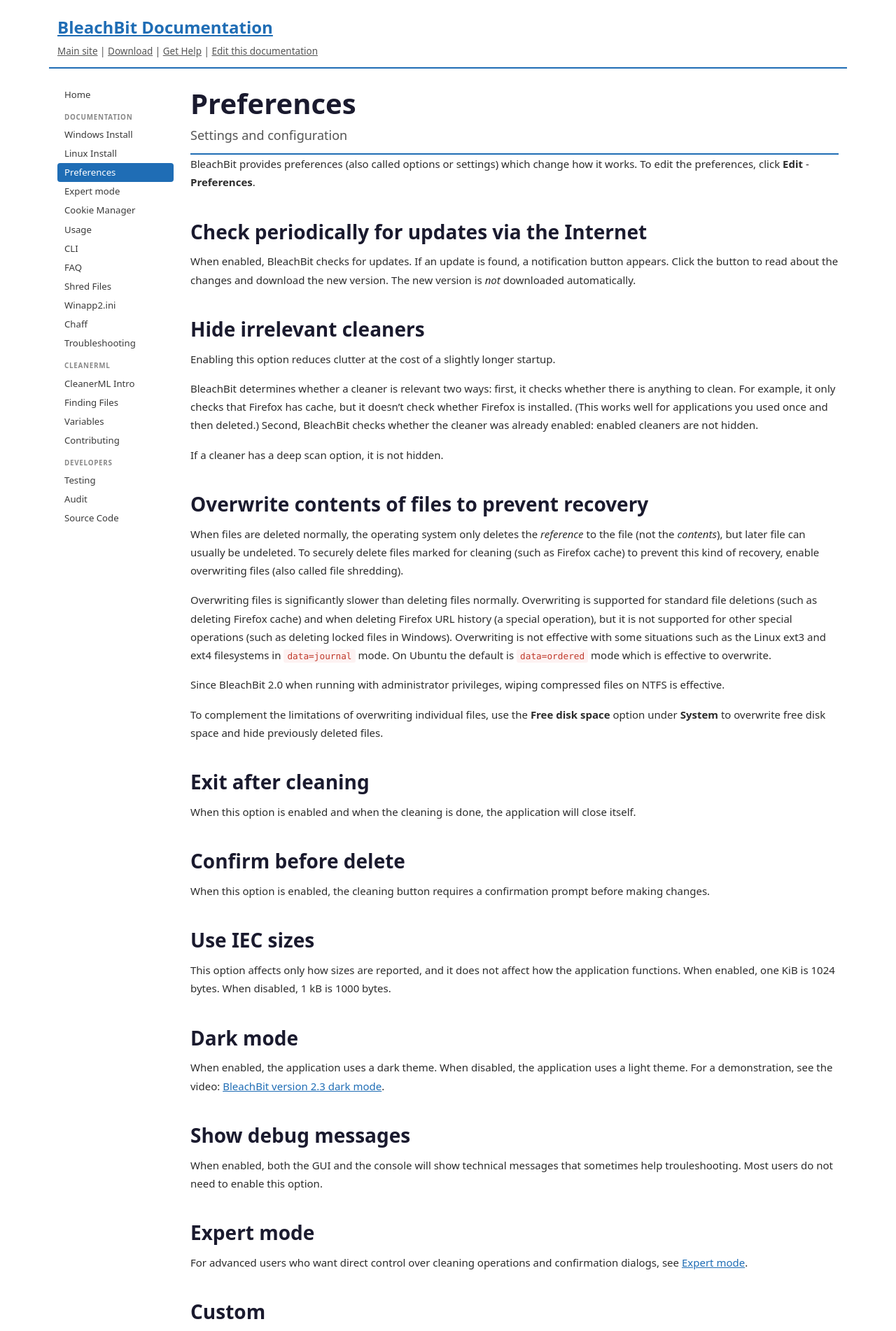
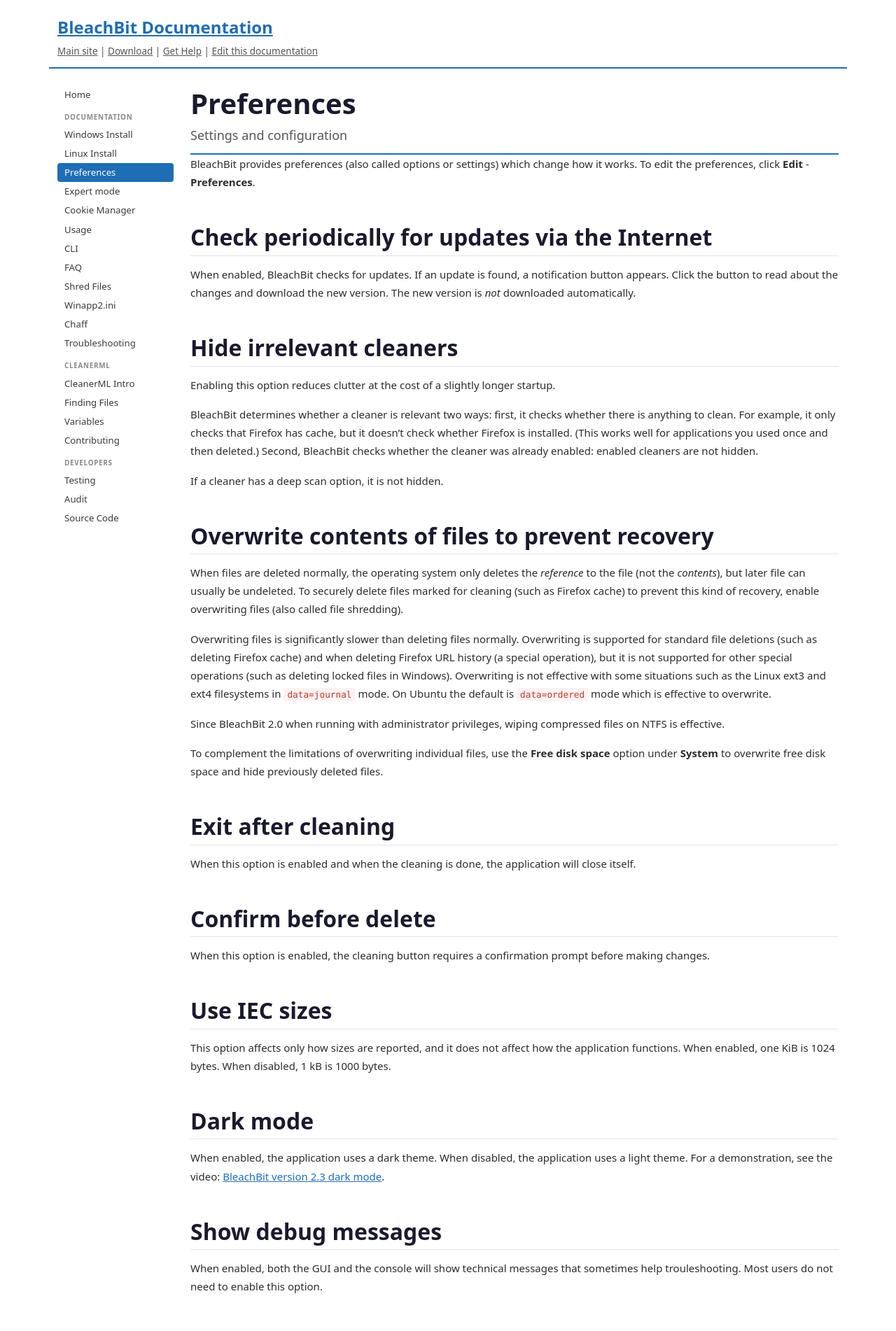
Before and after one commit to bleachbit/docs, a Jekyll site: the page built from src/_docs/preferences.md, in a window 1280 px wide. Shown: the top 1902 px of the page at 70% size. Built offline with Jekyll 4.4.1, drawn with Linux system fonts in a browser that asks for light colours.

Commit message:
Start body headings at h2

```diff
--- a/src/_docs/preferences.md
+++ b/src/_docs/preferences.md
@@ -10,11 +10,11 @@
 
 BleachBit provides preferences (also called options or settings) which change how it works. To edit the preferences, click **Edit** - **Preferences**.
 
-### Check periodically for updates via the Internet
+## Check periodically for updates via the Internet
 
 When enabled, BleachBit checks for updates. If an update is found, a notification button appears. Click the button to read about the changes and download the new version. The new version is _not_ downloaded automatically.
 
-### Hide irrelevant cleaners
+## Hide irrelevant cleaners
 
 Enabling this option reduces clutter at the cost of a slightly longer startup.
 
@@ -22,7 +22,7 @@
 
 If a cleaner has a deep scan option, it is not hidden.
 
-### Overwrite contents of files to prevent recovery
+## Overwrite contents of files to prevent recovery
 
 When files are deleted normally, the operating system only deletes the _reference_ to the file (not the _contents_), but later file can usually be undeleted. To securely delete files marked for cleaning (such as Firefox cache) to prevent this kind of recovery, enable overwriting files (also called file shredding).
 
@@ -32,48 +32,48 @@
 
 To complement the limitations of overwriting individual files, use the **Free disk space** option under **System** to overwrite free disk space and hide previously deleted files.
 
-### Exit after cleaning
+## Exit after cleaning
 
 When this option is enabled and when the cleaning is done, the application will close itself.
 
-### Confirm before delete
+## Confirm before delete
 
 When this option is enabled, the cleaning button requires a confirmation prompt before making changes.
 
-### Use IEC sizes
+## Use IEC sizes
 
 This option affects only how sizes are reported, and it does not affect how the application functions.
 When enabled, one KiB is 1024 bytes. When disabled, 1 kB is 1000 bytes.
 
-### Dark mode
+## Dark mode
 
 When enabled, the application uses a dark theme. When disabled, the application uses a light theme. For a demonstration, see the video: [BleachBit version 2.3 dark mode](https://www.youtube.com/watch?v=kWM4-7X5_1g).
 
-### Show debug messages
+## Show debug messages
 
 When enabled, both the GUI and the console will show technical messages that sometimes help trouleshooting. Most users do not need to enable this option.
 
-### Expert mode
+## Expert mode
 
 For advanced users who want direct control over cleaning operations
 and confirmation dialogs, see [Expert mode]({% link _docs/expert-mode.md %}).
 
-### Custom
+## Custom
 
 In the custom tab, choose a file or folder to delete. It will be deleted only when the Custom option is enabled under the System category.
 
-### Drives
+## Drives
 
 Before using the **Free disk space** option under **System**, select a writable directory for each drive (also called logical partition or mount point). The unallocated disk space in the chosen drives will be wiped.
 
 When starting for the first time, BleachBit tries to guess the correct value. In Linux, a good setting is typically `/home/(username)` and `/tmp`, but only one should be used if both are on the same partition. In Windows, typically `C:\` is a good choice.
 
-### Languages
+## Languages
 
 Select all languages you wish to keep. If your native language is Klingon, select Klingon. Locale files for unchecked languages will be deleted when cleaning **Localizations** under **System**.
 
 This option is not available in Windows.
 
-### Whitelist
+## Whitelist
 
 Files and folders added to the whitelist will be skipped during preview and during cleaning.
```
Also changed, not shown: src/_docs/audit.md (+5 -5 lines), src/_docs/contributing.md (+6 -5 lines), src/_docs/install-on-windows.md (+4 -4 lines).
